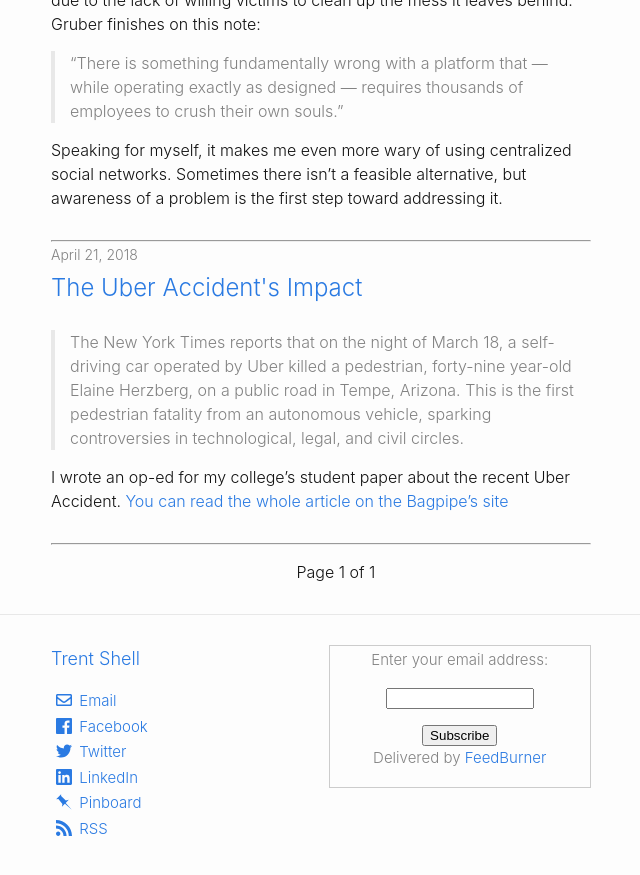
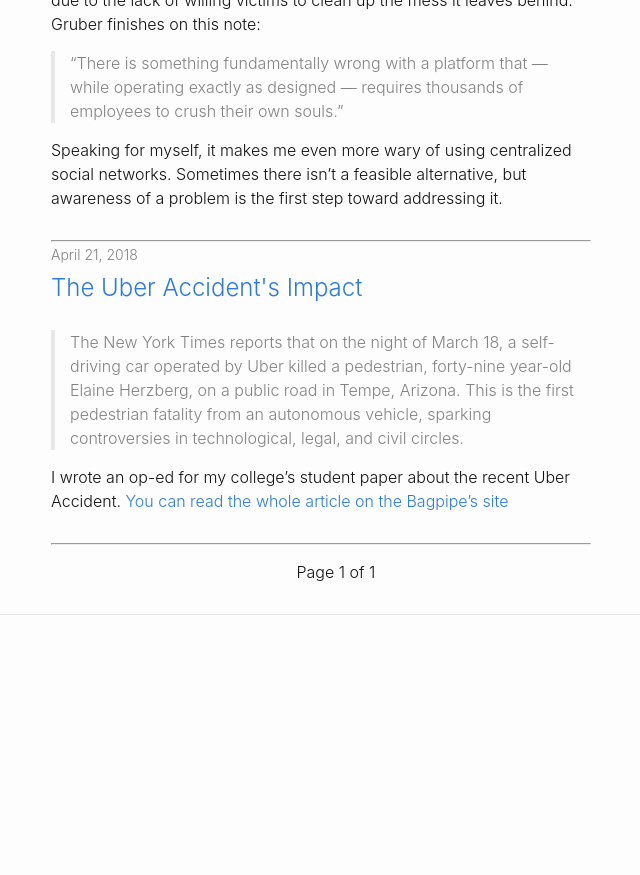
Before and after one commit to trentshell/trentshell.github.io-old, a Jekyll site: the page built from index.html, in a window 1280 px wide and 900 px high, scrolled down 6739 px. Shown: the top 875 px of the window, without its empty margins (319-959 px from the left). Built offline with Jekyll 4.4.1, drawn with Linux system fonts in a browser that asks for light colours; the list of posts is cut into pages by our own code; after the commit the page ends 7414 px from its top, so only the background shows below that.

Commit message:
About updates

```diff
--- a/_includes/footer.html
+++ b/_includes/footer.html
@@ -1,32 +1,3 @@
 <footer class="site-footer h-card">
   <data class="u-url" href="{{ "/" | relative_url }}"></data>
-
-  <div class="wrapper">
-
-    <div class="footer-col-wrapper">
-      <div class="footer-col one-half">
-      <h2 class="footer-heading"><a href="https://trentshell.com/about/"><span>{{ site.title | escape }}</span></a></h2>
-        <ul class="contact-list">
-          <li class="p-name">
-            {%- if site.author -%}
-              {{ site.author | escape }}
-            {%- endif -%}
-            </li>
-            {%- if site.email -%}
-            <li><a class="u-email" href="mailto:{{ site.email }}"><svg class="svg-icon"><use xlink:href="{{ '/assets/minima-social-icons.svg#email' | relative_url }}"></use></svg> <span>Email</span></a></li>
-            {%- endif -%}
-					{%- if site.facebook_username -%}<li><a href="https://www.facebook.com/{{ site.facebook_username| cgi_escape | escape }}"><svg class="svg-icon"><use xlink:href="{{ '/assets/minima-social-icons.svg#facebook' | relative_url }}"></use></svg> <span class="username">Facebook</span></a></li>{%- endif -%}
-					{%- if site.twitter_username -%}<li><a href="https://www.twitter.com/{{ site.twitter_username| cgi_escape | escape }}"><svg class="svg-icon"><use xlink:href="{{ '/assets/minima-social-icons.svg#twitter' | relative_url }}"></use></svg> <span class="username">Twitter</span></a></li>{%- endif -%}
-					{%- if site.linkedin_username -%}<li><a href="https://www.linkedin.com/in/{{ site.linkedin_username| cgi_escape | escape }}"><svg class="svg-icon"><use xlink:href="{{ '/assets/minima-social-icons.svg#linkedin' | relative_url }}"></use></svg> <span class="username">LinkedIn</span></a></li>{%- endif -%}
-					{%- if site.pinboard_username -%}<li><a href="https://pinboard.in/u:{{ site.pinboard_username| cgi_escape | escape }}"><svg class="svg-icon"><use xlink:href="{{ '/assets/minima-social-icons.svg#pinboard' | relative_url }}"></use></svg> <span class="username">Pinboard</span></a></li>{%- endif -%}
-					{%- if site.rss -%}<li><a href="{{ 'feed.xml' | relative_url }}"><svg class="svg-icon"><use xlink:href="{{ '/assets/minima-social-icons.svg#rss' | relative_url }}"></use></svg> <span>RSS</span></a></li>{%- endif -%}
-        </ul>
-      </div>
-
-      <div class="footer-col one-half">
-<form style="border:1px solid #ccc;padding:3px;text-align:center;" action="https://feedburner.google.com/fb/a/mailverify" method="post" target="popupwindow" onsubmit="window.open('https://feedburner.google.com/fb/a/mailverify?uri=trentshell', 'popupwindow', 'scrollbars=yes,width=550,height=520');return true"><p>Enter your email address:</p><p><input type="text" style="width:140px" name="email"/></p><input type="hidden" value="trentshell" name="uri"/><input type="hidden" name="loc" value="en_US"/><input type="submit" value="Subscribe" /><p>Delivered by <a href="https://feedburner.google.com" target="_blank">FeedBurner</a></p></form>      </div>
-    </div>
-
-  </div>
-
 </footer>
```
